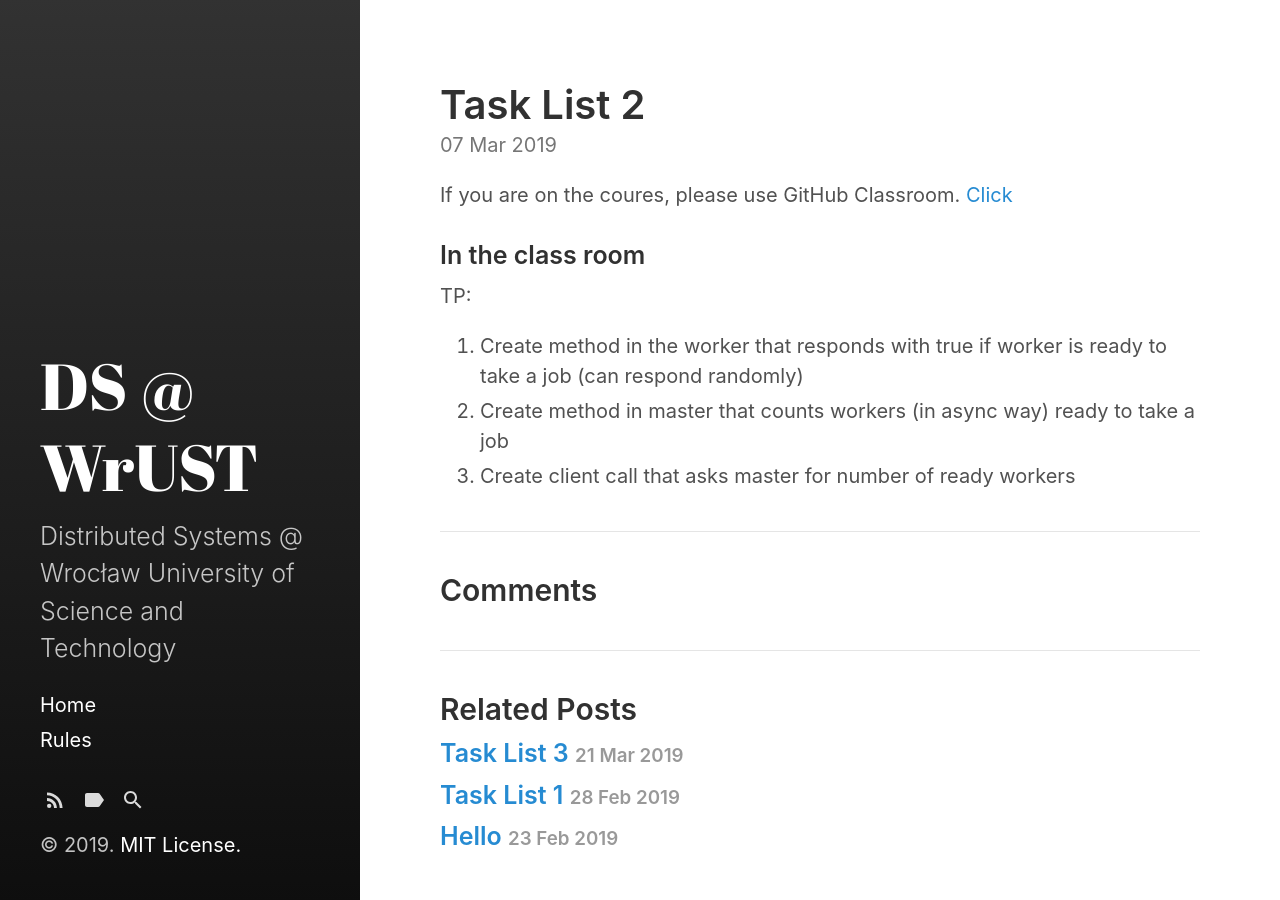
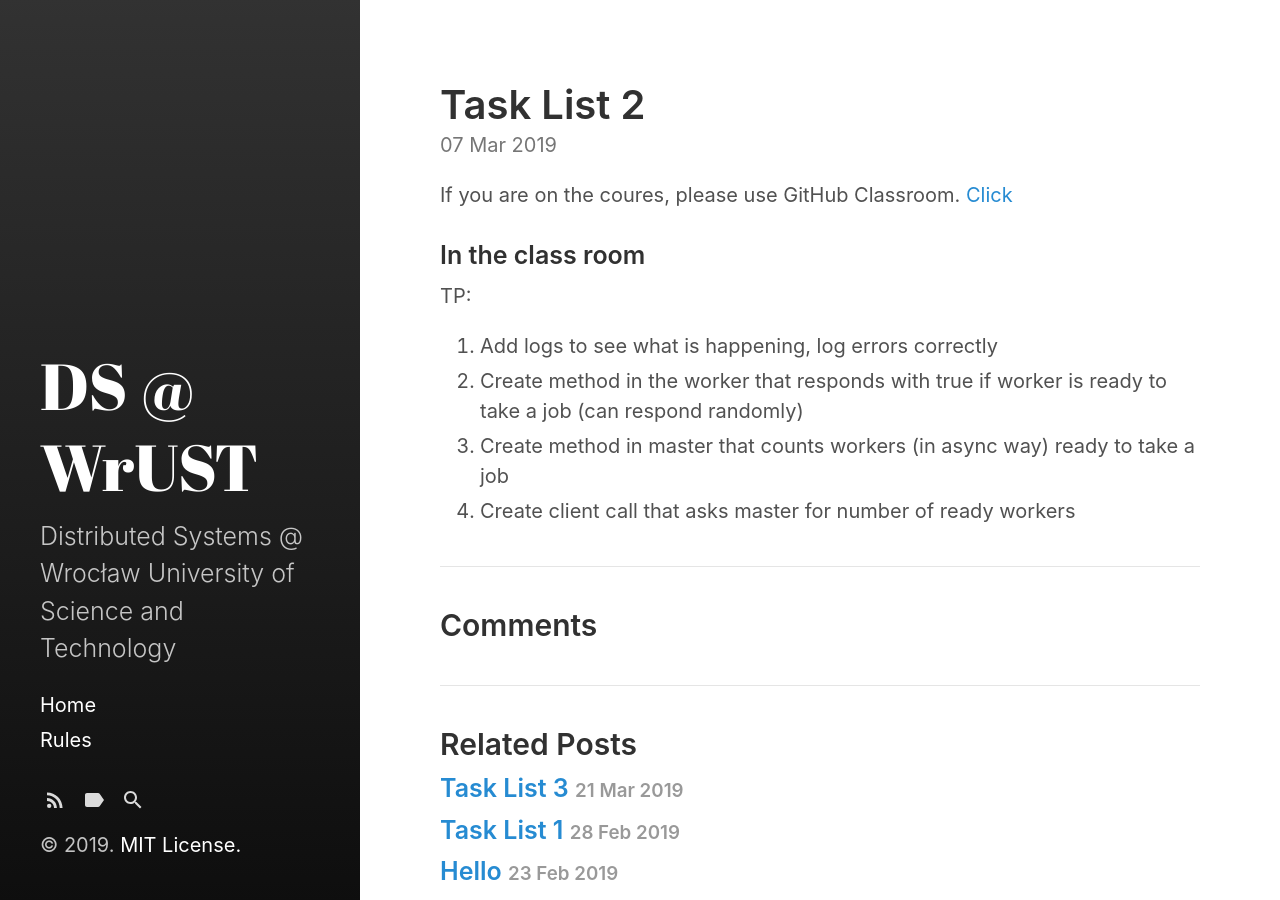
Before and after one commit to distributed-systems-wrust/distributed.github.com, a Jekyll site: the page built from _posts/2019-03-07-l2.md, in a window 1280 px wide. Built offline with Jekyll 4.4.1, drawn with Linux system fonts in a browser that asks for light colours.

Commit message:
log info

```diff
--- a/_posts/2019-03-07-l2.md
+++ b/_posts/2019-03-07-l2.md
@@ -11,6 +11,7 @@ If you are on the coures, please use GitHub Classroom.
 
 TP:
 
+0. Add logs to see what is happening, log errors correctly
 1. Create method in the worker that responds with true if worker is ready to take a job (can respond randomly)
 2. Create method in master that counts workers (in async way) ready to take a job
 3. Create client call that asks master for number of ready workers
```
